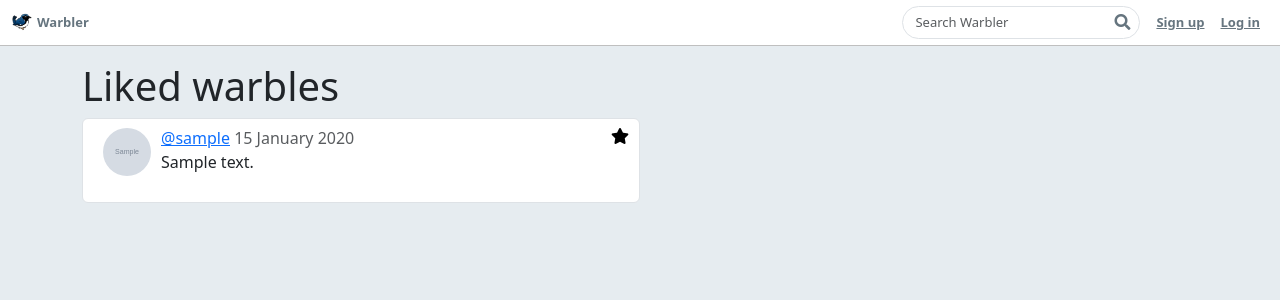
After one commit to stocktons/warbler-stocktons, a Flask app: template templates/users/all_likes.html in a window 1280 px wide. The commit adds this page. Shown: the top 300 px of the page. Run offline with Flask 2, Linux system fonts and the light colour scheme; the template is opened without the code that fills it: values that come from a table or form of the project are taken from there, others are empty; tables that the repository leaves empty hold one stand-in row (values such as "Sample post"); grey boxes marked "Sample" are stand-in pictures; some libraries are stand-ins or nearby versions.

Commit message:
added user's liked msgs page

```diff
--- a/app.py
+++ b/app.py
@@ -235,6 +235,39 @@ def profile():
     else:
         return render_template("users/edit.html", form=form)
 
+@app.route('/users/<int:user_id>/likes')
+def user_show_likes(user_id):
+    """Shows a list of user's liked messages."""
+
+    if not g.user:
+        flash("Access unauthorized.", "danger")
+        return redirect("/")
+
+    user = User.query.get_or_404(user_id)
+
+    return render_template('users/all_likes.html', user=user)
+
+
+@app.route('/users/<int:message_id>/like', methods=["POST"])
+def user_like(message_id):
+    """Handles a User's liked messages."""
+
+    if not g.user:
+        flash("Access unauthorized.", "danger")
+        return redirect("/")
+
+    msg = Message.query.get(message_id)
+
+    if msg in g.user.likes:
+        g.user.likes.remove(msg)
+
+    else:
+        g.user.likes.append(msg)
+
+    db.session.commit()
+
+    return redirect(f"/users/{g.user.id}/likes")
+
 
 @app.route('/users/delete', methods=["POST"])
 def delete_user():
@@ -309,9 +342,6 @@ def messages_like(message_id):
     return redirect("/")
 
 
-
-
-
 @app.route('/messages/<int:message_id>/delete', methods=["POST"])
 def messages_destroy(message_id):
     """Delete a message."""
--- a/static/stylesheets/style.css
+++ b/static/stylesheets/style.css
@@ -517,11 +517,7 @@ p.card-bio {
 
 .no-button {
   border: none;
-  background-color: white;
-}
-
-.no-button:focus {
-  outline: none;
+  background-color: transparent;
 }
 
 .messages-like-bottom {
--- /dev/null
+++ b/templates/users/all_likes.html
@@ -0,0 +1,33 @@
+{% extends 'base.html' %}
+
+{% block content %}
+  <h1>Liked warbles</h1>
+  <div class="col-sm-6">
+    <ul class="list-group" id="messages">
+
+      {% for message in user.likes %}
+
+        <li class="list-group-item">
+          <a href="/messages/{{ message.id }}" class="message-link"/>
+
+          <a href="/users/{{ message.user.id }}">
+            <img src="{{ message.user.image_url }}" alt="user image" class="timeline-image">
+          </a>
+
+          <div class="message-area">
+            <a href="/users/{{ message.user.id }}">@{{ message.user.username }}</a>
+            <span class="text-muted">
+              {{ message.timestamp.strftime('%d %B %Y') }}
+            </span>
+            <form class="messages-like">
+                <button class="no-button" formmethod="POST" formaction="/users/{{message.id}}/like"><i class="fas fa-star"></i></button>
+            </form>
+            <p>{{ message.text }}</p>
+          </div>
+        </li>
+
+      {% endfor %}
+
+    </ul>
+  </div>
+{% endblock %}
--- a/templates/users/detail.html
+++ b/templates/users/detail.html
@@ -31,7 +31,9 @@
             </li>
             <li class="stat">
               <p class="small">Likes</p>
-              <h4>TBD</h4>
+              <h4>
+                <a href="/users/{{ user.id }}/likes">{{ user.likes | length }}</a>
+              </h4>
             </li>
             <div class="ml-auto">
               {% if g.user.id == user.id %}
```
